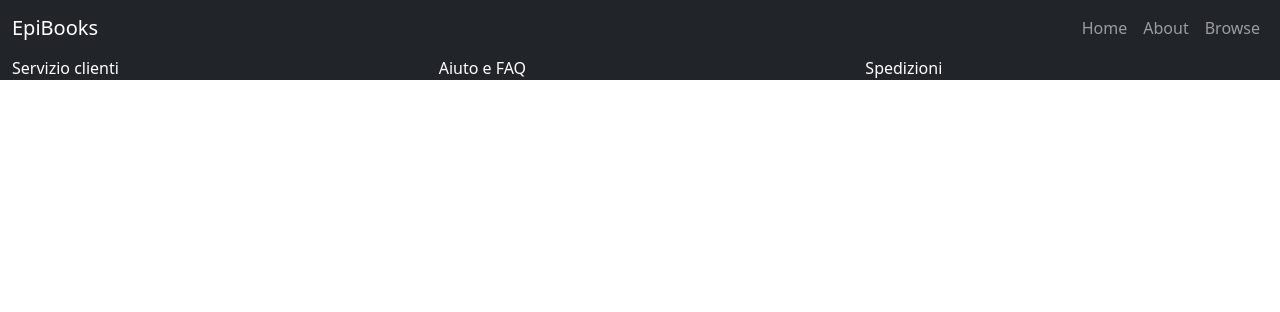
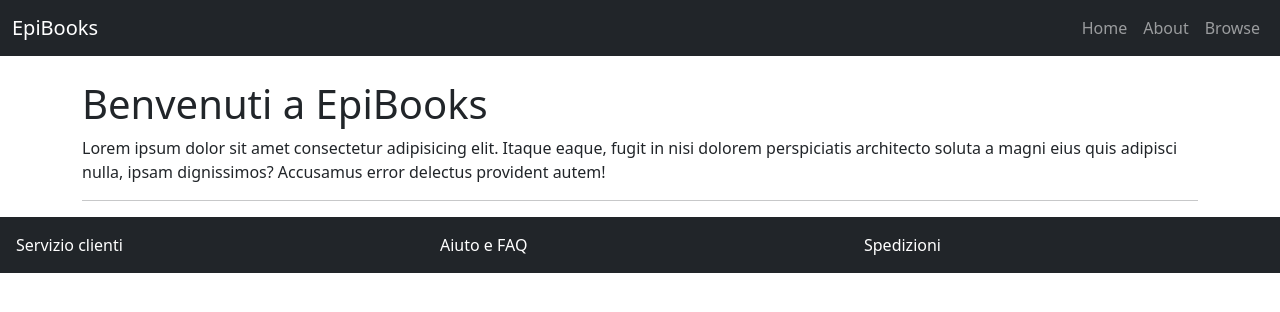
Before and after one commit to Nestor162/U3-D2-React-Bootstrap-FS0123ITA, a React (Create React App) app: page / in a window 1280 px wide. Shown: the top 312 px of the page. Built offline with nearby package versions, Linux system fonts and the light colour scheme.

Commit message:
Creato Jumbotron

```diff
--- a/src/App.jsx
+++ b/src/App.jsx
@@ -1,12 +1,14 @@
 import "bootstrap/dist/css/bootstrap.min.css";
 import "./App.css";
 import MyFooter from "./components/MyFooter";
+import MyJumbotron from "./components/MyJumbotron";
 import MyNav from "./components/MyNav";
 
 function App() {
   return (
     <div className="App">
       <MyNav />
+      <MyJumbotron />
       <MyFooter />
     </div>
   );
--- a/src/components/MyFooter.jsx
+++ b/src/components/MyFooter.jsx
@@ -1,7 +1,7 @@
 import { Container, Row, Col } from "react-bootstrap";
 const MyFooter = () => (
-  <Container fluid className="MyFooter">
-    <Row pt={3}>
+  <Container fluid className="MyFooter p-3">
+    <Row>
       <Col>Servizio clienti</Col>
       <Col>Aiuto e FAQ</Col>
       <Col>Spedizioni</Col>
--- /dev/null
+++ b/src/components/MyJumbotron.jsx
@@ -0,0 +1,12 @@
+import { Container } from "react-bootstrap";
+const MyJumbotron = () => (
+  <Container className="mt-4">
+    <h1>Benvenuti a EpiBooks</h1>
+    <p>
+      Lorem ipsum dolor sit amet consectetur adipisicing elit. Itaque eaque, fugit in nisi dolorem perspiciatis
+      architecto soluta a magni eius quis adipisci nulla, ipsam dignissimos? Accusamus error delectus provident autem!
+    </p>
+    <hr />
+  </Container>
+);
+export default MyJumbotron;
```
